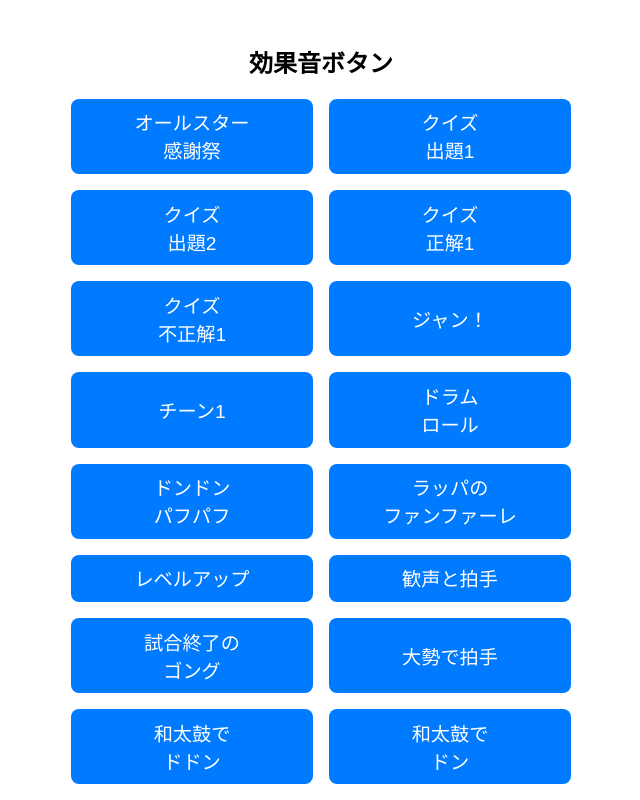
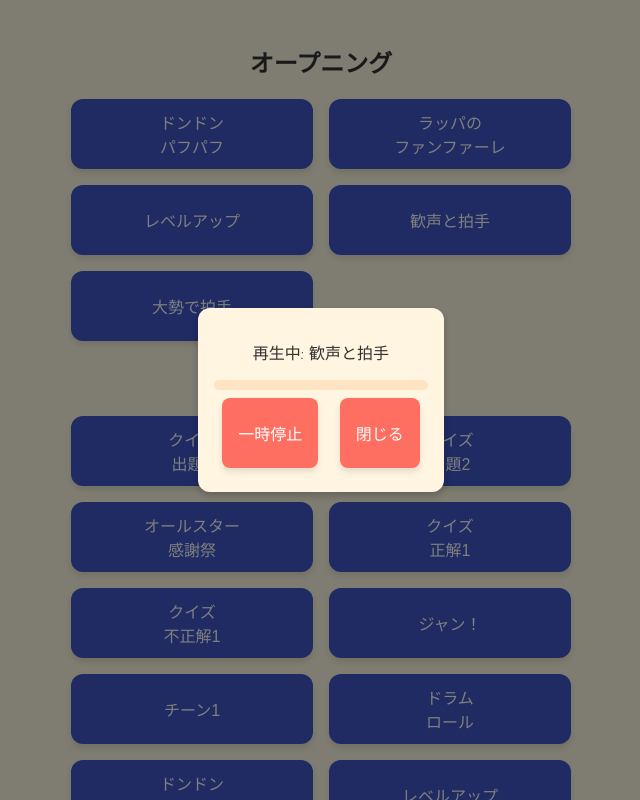
Before and after one commit to haradakzhr/quiz-sound, a plain HTML site: page index.html in a window 1280 px wide. Both pictures are taken after a click on the button "歓声と拍手". Shown: the top 800 px of the page, without its empty margins (319-959 px from the left). Drawn offline with Linux system fonts and the light colour scheme.

Commit message:
テストコミット2

```diff
--- a/index.html
+++ b/index.html
@@ -8,9 +8,11 @@
   <meta name="theme-color" content="#007BFF" />
   <style>
     body {
-      font-family: sans-serif;
+      font-family: 'Comic Sans MS', sans-serif;
       text-align: center;
       padding: 1em;
+      background-color: #FFFAE3;
+      color: #333;
     }
     .grid {
       display: grid;
@@ -21,46 +23,171 @@
     }
     button {
       padding: 0.5em;
-      font-size: 1.2em;
-      border-radius: 8px;
+      font-size: 1em;
+      height: 70px;
+      border-radius: 12px;
       border: none;
-      background-color: #007BFF;
+      background-color: #3e57c5;
       color: white;
       cursor: pointer;
+      box-shadow: 0 4px 6px rgba(0, 0, 0, 0.1);
+      transition: transform 0.2s, background-color 0.2s;
     }
     button:hover {
-      background-color: #0056b3;
+      background-color: #FF3B2F;
+      transform: scale(1.05);
+    }
+
+    /* モーダルのスタイル */
+    .modal {
+      display: none; /* 初期状態は非表示 */
+      position: fixed;
+      top: 0;
+      left: 0;
+      width: 100%;
+      height: 100%;
+      background-color: rgba(0, 0, 0, 0.5);
+      justify-content: center;
+      align-items: center;
+    }
+    .modal-content {
+      background: #FFF5E1;
+      padding: 1em;
+      border-radius: 12px;
+      text-align: center;
+      box-shadow: 0 4px 8px rgba(0, 0, 0, 0.2);
+    }
+    .modal button {
+      margin: 0.5em;
+      padding: 0.5em 1em;
+      font-size: 1em;
+      border-radius: 8px;
+      background-color: #FF6F61;
+      color: white;
+      border: none;
+      cursor: pointer;
+      transition: background-color 0.2s;
+    }
+    .modal button:hover {
+      background-color: #FF3B2F;
+    }
+
+    /* インジケーターのスタイル */
+    .progress-bar {
+      width: 100%;
+      background-color: #FFE4C4;
+      border-radius: 5px;
+      overflow: hidden;
+      margin-top: 1em;
+    }
+    .progress-bar-inner {
+      height: 10px;
+      width: 0%;
+      background-color: #FF6F61;
+      transition: width 0.1s linear;
     }
   </style>
 </head>
 <body>
-  <h2>効果音ボタン</h2>
+  <h2>オープニング</h2>
   <div class="grid">
-    <button data-sound="./sounds/オールスター感謝祭.mp3">オールスター<br>感謝祭</button>
+    <button data-sound="./sounds/ドンドンパフパフ.mp3">ドンドン<br>パフパフ</button>
+    <button data-sound="./sounds/ラッパのファンファーレ.mp3">ラッパの<br>ファンファーレ</button>
+    <button data-sound="./sounds/レベルアップ.mp3">レベルアップ<br></button>
+    <button data-sound="./sounds/歓声と拍手.mp3">歓声と拍手</button>
+    <button data-sound="./sounds/大勢で拍手.mp3">大勢で拍手</button>
+  </div>
+
+  <h2>クイズ</h2>
+
+  <div class="grid">
     <button data-sound="./sounds/クイズ出題1.mp3">クイズ<br>出題1</button>
     <button data-sound="./sounds/クイズ出題2.mp3">クイズ<br>出題2</button>
+    <button data-sound="./sounds/オールスター感謝祭.mp3">オールスター<br>感謝祭</button>
     <button data-sound="./sounds/クイズ正解1.mp3">クイズ<br>正解1</button>
     <button data-sound="./sounds/クイズ不正解1.mp3">クイズ<br>不正解1</button>
     <button data-sound="./sounds/ジャン！.mp3">ジャン！</button>
     <button data-sound="./sounds/チーン1.mp3">チーン1</button>
     <button data-sound="./sounds/ドラムロール.mp3">ドラム<br>ロール</button>
     <button data-sound="./sounds/ドンドンパフパフ.mp3">ドンドン<br>パフパフ</button>
-    <button data-sound="./sounds/ラッパのファンファーレ.mp3">ラッパの<br>ファンファーレ</button>
     <button data-sound="./sounds/レベルアップ.mp3">レベルアップ</button>
-    <button data-sound="./sounds/歓声と拍手.mp3">歓声と拍手</button>
     <button data-sound="./sounds/試合終了のゴング.mp3">試合終了の<br>ゴング</button>
-    <button data-sound="./sounds/大勢で拍手.mp3">大勢で拍手</button>
     <button data-sound="./sounds/和太鼓でドドン.mp3">和太鼓で<br>ドドン</button>
     <button data-sound="./sounds/和太鼓でドン.mp3">和太鼓で<br>ドン</button>
   </div>
 
+
+
+  <!-- モーダル -->
+  <div class="modal" id="soundModal">
+    <div class="modal-content">
+      <p id="modalText">再生中...</p>
+      <div class="progress-bar">
+        <div class="progress-bar-inner" id="progressBar"></div>
+      </div>
+      <button id="pauseButton">一時停止</button>
+      <button id="closeButton">閉じる</button>
+    </div>
+  </div>
+
   <script>
-    document.querySelectorAll('button').forEach(btn => {
+    const modal = document.getElementById('soundModal');
+    const modalText = document.getElementById('modalText');
+    const pauseButton = document.getElementById('pauseButton');
+    const closeButton = document.getElementById('closeButton');
+    const progressBar = document.getElementById('progressBar');
+    let currentAudio = null;
+    let progressInterval = null;
+
+    document.querySelectorAll('button[data-sound]').forEach(btn => {
       btn.addEventListener('click', () => {
+        if (currentAudio) {
+          currentAudio.pause();
+          clearInterval(progressInterval);
+        }
+
         const sound = new Audio(btn.dataset.sound);
+        currentAudio = sound;
         sound.currentTime = 0;
         sound.play();
+
+        modal.style.display = 'flex';
+        modalText.textContent = `再生中: ${btn.textContent}`;
+
+        progressInterval = setInterval(() => {
+          const progress = (sound.currentTime / sound.duration) * 100;
+          progressBar.style.width = `${progress}%`;
+        }, 100);
+
+        sound.addEventListener('ended', () => {
+          modal.style.display = 'none';
+          progressBar.style.width = '0%';
+          clearInterval(progressInterval);
+          currentAudio = null;
+        });
       });
+    });
+
+    pauseButton.addEventListener('click', () => {
+      if (currentAudio) {
+        if (currentAudio.paused) {
+          currentAudio.play();
+          pauseButton.textContent = '一時停止';
+        } else {
+          currentAudio.pause();
+          pauseButton.textContent = '再生';
+        }
+      }
+    });
+
+    closeButton.addEventListener('click', () => {
+      if (currentAudio) {
+        currentAudio.pause();
+        currentAudio = null;
+        clearInterval(progressInterval);
+      }
+      modal.style.display = 'none';
+      progressBar.style.width = '0%';
     });
 
     // Service Worker 登録
```
Also changed, not shown: sw.js (+30 -0 lines), 1 other file.
